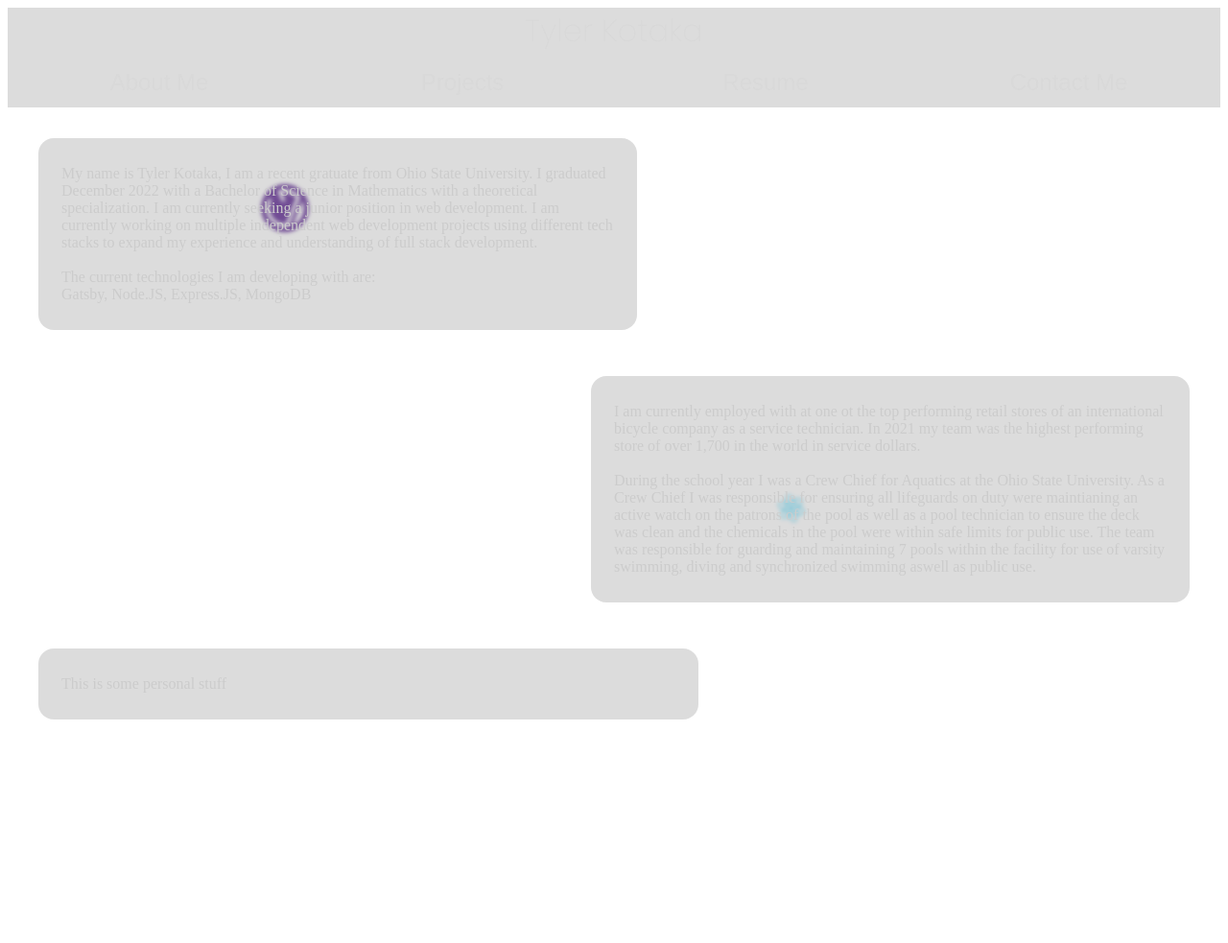
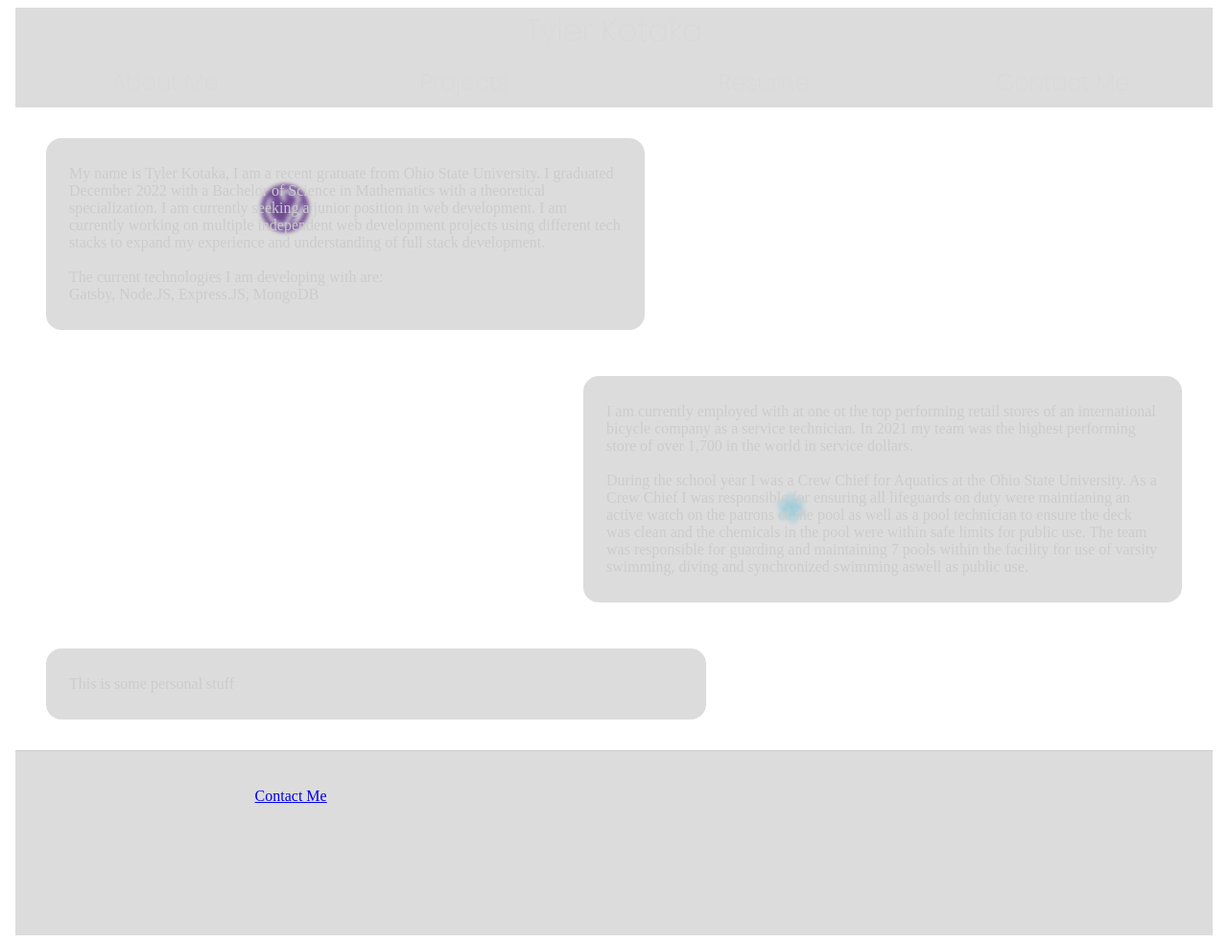
Before and after one commit to TKotaka45/Personal-Website, a Gatsby site: page / in a window 1280 px wide. Shown: the whole page at 96% size. Before the commit the page ends 800 px from the top, so only its background shows below. Built offline with nearby package versions, Linux system fonts and the light colour scheme; Gatsby itself is replaced by a stand-in of ours.

Commit message:
Moved images and edited components

```diff
--- a/src/components/Backgrounds/IndexBackground.jsx
+++ b/src/components/Backgrounds/IndexBackground.jsx
@@ -1,13 +1,13 @@
 import * as React from 'react'
 import * as styles from '../styles/background.module.css'
-import gatsbyIcon from '../../images/GatsbyIcon.png'
-import reactIcon from '../../images/reactIcon.png'
+import gatsbyBkg from '../../../static/gatsbyIcon.png'
+import reactIcon from '../../../static/reactIcon.png'
 
 function Background (){
 
     return(
         <div>
-            <img src ={gatsbyIcon} alt='test' className={styles.img1}></img>
+            <img src ={gatsbyBkg} alt='test' className={styles.img1}></img>
             <img src={reactIcon} alt='test2' className={styles.img2}></img>
         </div>
     )
--- /dev/null
+++ b/src/components/Footer.jsx
@@ -0,0 +1,13 @@
+import React from 'react'
+import * as styles from './styles/footer.module.css'
+
+
+function Footer() {
+    return (
+        <div className ={styles.container}>
+            <a id={styles.contact}href='/contact'>Contact Me</a>
+        </div>
+    )
+}
+
+export default Footer;
--- a/src/components/Header.jsx
+++ b/src/components/Header.jsx
@@ -1,6 +1,5 @@
 import React, { useEffect, useState } from 'react'
 import * as styles from './styles/header.module.css'
-import {navigate} from "gatsby"
 
 
 function Header() {
@@ -11,10 +10,10 @@ function Header() {
     return (
         <div className={scrollDirection === "down" ? styles.containerUp : styles.container}>
             <div className={styles.title}>Tyler Kotaka</div>
-            <button className={styles.btn} onClick={()=> navigate("/")} role="link" >About Me</button>
-            <button className={styles.btn} onClick={()=> navigate("/projects")}>Projects</button>
-            <button className={styles.btn}>Resume</button>
-            <button className={styles.btn}>Contact Me</button>
+            <a className={styles.btn} href='/'>About Me</a>
+            <a className={styles.btn} href='/projects'>Projects</a>
+            <a className={styles.btn} href='/resume'>Resume</a>
+            <a className={styles.btn} href='/contact'>Contact Me</a>
         </div>
     )
 }
--- /dev/null
+++ b/src/components/styles/footer.module.css
@@ -0,0 +1,22 @@
+.container {
+    position:relative;
+    height: 12rem;
+    width:100%;
+    bottom:0;
+
+    display:grid;
+    grid-template-columns: repeat(5, 20%);
+    grid-template-rows:repeat(10, 10%);
+
+    background-color: rgba(140, 140, 140, .3);
+    backdrop-filter:blur(2px);
+
+    z-index: 100;
+
+    border-top: 1px #cccccc solid;
+    color:#cccccc;
+}
+
+#contact {
+    grid-area: 3/2/4/3 ;
+}
--- a/src/components/styles/header.module.css
+++ b/src/components/styles/header.module.css
@@ -13,7 +13,9 @@
 
     background-color:rgba(140, 140, 140, .3);
     backdrop-filter: blur(2px);
+    background-position:center;
     text-align: center;
+    justify-content:center;
     display: grid;
     grid-template-rows: repeat(2, 50%);
     grid-template-columns: repeat(4, 25%);
@@ -47,6 +49,10 @@
 
 }
 
+p {
+    font-weight:200 !important;
+}
+
 .title {
     font-size: 2rem;
     text-align: center;
@@ -56,18 +62,23 @@
 
 
 .btn {
+    all:none;
     background: none;
 
     font-size: 1.5rem;
     color: #d9d9d9;
+    font-weight:inherit;
+    text-decoration: none;
 
     border:0px;
+    padding-top: .5rem;
 
     grid-row: 2/3;
 }
 
 .btn:hover {
     background-color: rgba(166, 166, 166, .5);
+    cursor:default;
 }
 
 .btn:active {
--- a/src/pages/404.js
+++ b/src/pages/404.js
@@ -1,6 +1,5 @@
 import * as React from "react"
 import Header from '../components/Header'
-import { Link } from "gatsby"
 
 
 
@@ -15,9 +14,9 @@ const NotFoundPage = () => {
         <p>
           Looks like the page you were looking for could not be found.
         </p>
-        <button>
+        <a href='/' >
           Return to homepage
-        </button>
+        </a>
       </div>
     </React.Fragment>
 
--- a/src/pages/index.js
+++ b/src/pages/index.js
@@ -1,12 +1,13 @@
 import * as React from 'react'
 import Header from '../components/Header'
+import Footer from '../components/Footer'
 import Background from '../components/Backgrounds/IndexBackground'
 import * as home from '../components/styles/home.module.css'
 
 
 const Home = () => {
     return (
-        <div>
+        <body>
             <Header />
             <Background />
             <div className={home.information}>
@@ -33,7 +34,8 @@ const Home = () => {
                     </p>
                 </div>
             </div>
-        </div>
+            <Footer />
+        </body>
     )
 }
 
```
Also changed, not shown: src/pages/contact.js (added, +16 -0 lines), src/pages/projects.js (+14 -12 lines), src/pages/resume.js (added, +19 -0 lines), src/components/styles/resume.module.css (added), static/gatsbyIcon.png (renamed from src/images/gatsbyIcon.png), static/jsIcon.png (renamed from src/images/jsIcon.png), static/mongoIcon.png (renamed from src/images/mongoIcon.png), static/nodeIcon.png (renamed from src/images/nodeIcon.png), static/reactIcon.png (renamed from src/images/reactIcon.png), 2 other files.
